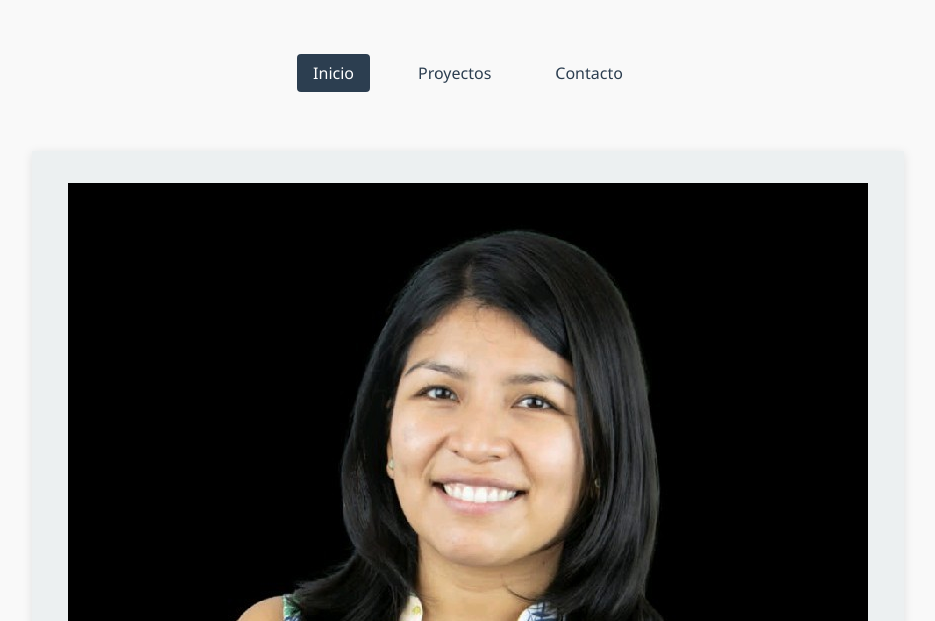
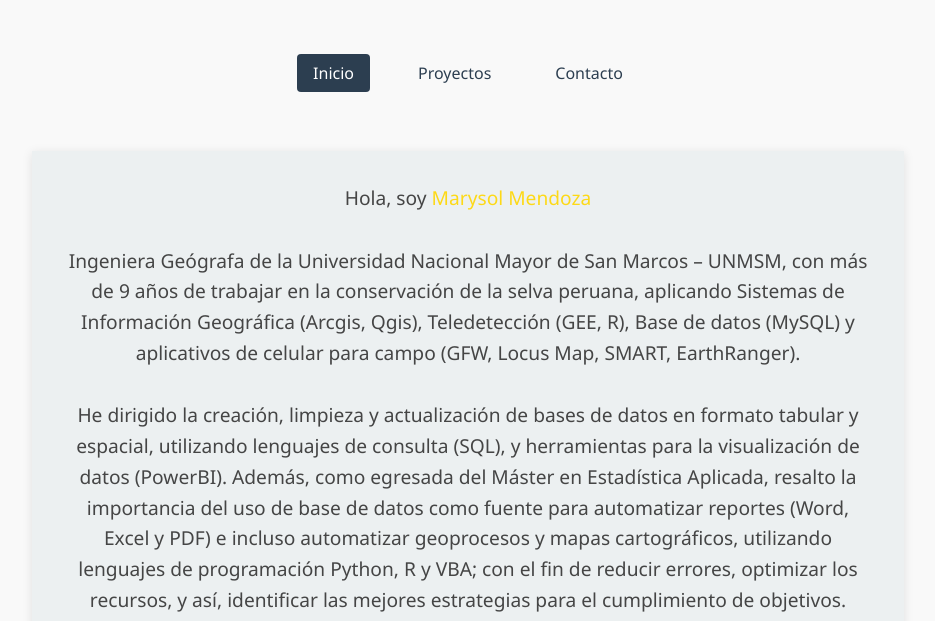
Before and after one commit to me-qui/me-qui.github.io, a plain HTML site: page index.html in a window 1280 px wide. Shown: the part 179-800 px from the top of the page, without its empty margins (172-1107 px from the left). Drawn offline with Linux system fonts and the light colour scheme.

Commit message:
Update index.html

```diff
--- a/index.html
+++ b/index.html
@@ -29,7 +29,8 @@
                     <!-- Contenedor para la foto de perfil -->
                     <div class="profile-image-container">
                         <!-- CAMBIA: Reemplaza "tu-foto.jpg" con la ruta a tu imagen -->
-                        <img src="images/mequi.jpg" alt="Marysol Mendoza - Ingeniera Geógrafa" class="profile-image">
+                      <!--  <img src="images/mequi.jpg" alt="Marysol Mendoza - Ingeniera Geógrafa" class="profile-image">
+                        -->
                     </div>
 
                     <div class="hero-text-content">
```
